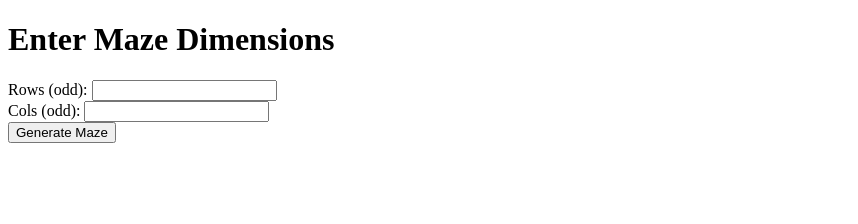
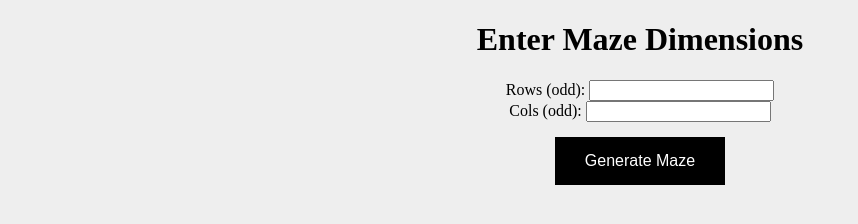
Before and after one commit to SooYeonAhn1/maze_game, a plain HTML site: page static/index.html in a window 1280 px wide. Shown: the whole page, without its empty margins (0-858 px from the left). Drawn offline with Linux system fonts and the light colour scheme.

Commit message:
added css files

```diff
--- a/static/index.html
+++ b/static/index.html
@@ -2,6 +2,7 @@
 <html lang="en">
 <head>
     <title>Maze Game</title>
+    <link rel="stylesheet" href="/static/index_style.css">
 </head>
 <body>
     <h1>Enter Maze Dimensions</h1>
--- /dev/null
+++ b/static/index_style.css
@@ -0,0 +1,30 @@
+body {
+  background-color: rgba(58, 57, 60, 0.082);
+}
+
+h1 {
+  color: rgb(0, 0, 0);
+  text-align: center;
+}
+
+form {
+  color: rgb(0, 0, 0);
+  text-align: center;
+  font-size: 16px;
+}
+
+button{
+  background-color: #000000;
+  border: none;
+  color: white;
+  margin-top: 15px;
+  padding: 15px 30px;
+  text-align: center;
+  text-decoration: none;
+  display: inline-block;
+  font-size: 16px;
+}
+
+p {
+  font-family: verdana;
+}
--- /dev/null
+++ b/static/maze_style.css
@@ -0,0 +1,27 @@
+body {
+  background-color: rgba(58, 57, 60, 0.082);
+}
+
+h1 {
+  color: rgb(0, 0, 0);
+  text-align: center;
+}
+
+form {
+  color: rgb(0, 0, 0);
+  text-align: center;
+  font-size: 16px;
+}
+
+#maze-display {
+  display: block;             /* or inline, inline-block, etc. */
+  font-family: monospace;     /* Good for maze visuals */
+  white-space: pre;           /* Preserve formatting */
+  text-align: center;
+  font-size: 1.1em;
+  margin-top: 20px;
+}
+
+p {
+  font-family: verdana;
+}
--- /dev/null
+++ b/static/win_style.css
@@ -0,0 +1,23 @@
+body {
+  background-color: rgba(58, 57, 60, 0.082);
+}
+
+h1 {
+  color: rgb(0, 0, 0);
+  text-align: center;
+}
+
+a {
+  color: rgb(10, 6, 246);
+  font-size: 1.2em;
+  text-decoration: none;
+}
+
+.center {
+  text-align: center;
+  margin-top: 20px;
+}
+
+p {
+  font-family: verdana;
+}
```
Also changed, not shown: static/maze.html (+2 -1 lines), static/win.html (+5 -2 lines).
